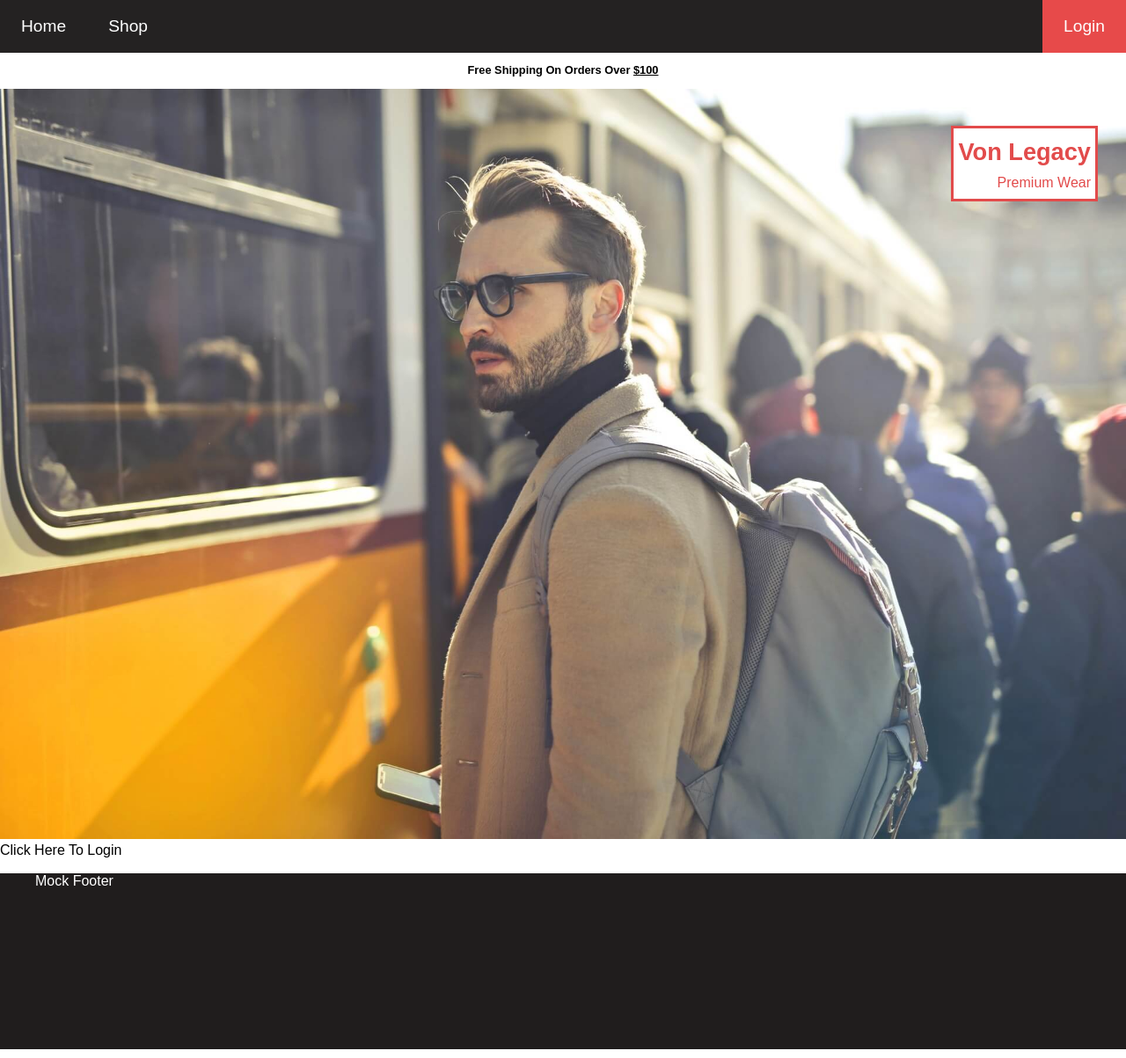
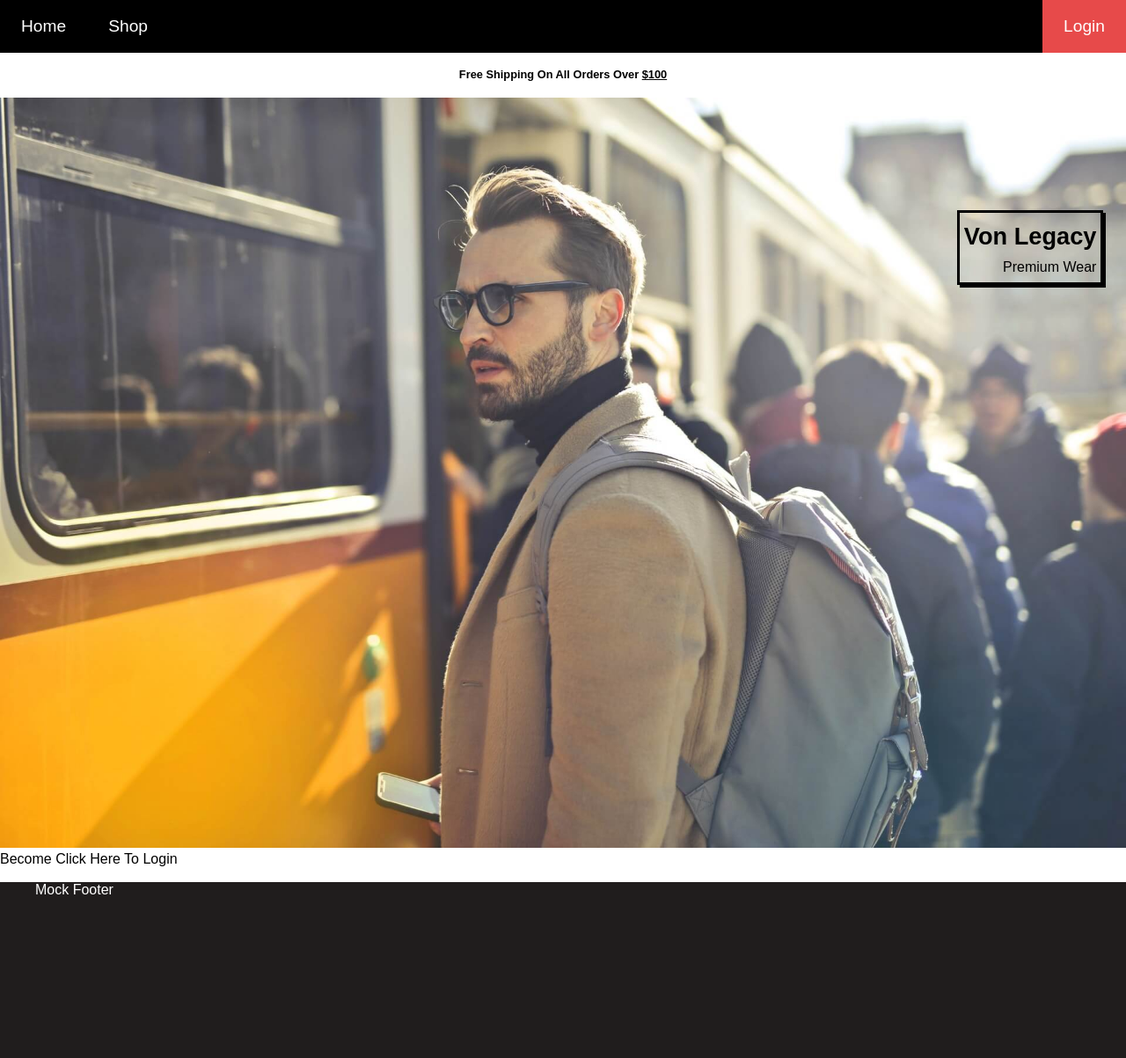
Before and after one commit to VividCoder7777/ChatFormClient, a React (Create React App) app: page / in a window 1280 px wide. Shown: the whole page at 88% size. Built offline with nearby package versions, Linux system fonts and the light colour scheme; no server answers; the HTML template or start-up script is replaced by a standard one.

Commit message:
'script'

```diff
--- a/src/components/home/home.jsx
+++ b/src/components/home/home.jsx
@@ -14,18 +14,20 @@ class Home extends Component {
 			<div id="container">
 				<div id="sales-pitch">
 					<p>
-						Free Shipping On Orders Over <span className="underline">$100</span>
+						Free Shipping On All Orders Over <span className="underline">$100</span>
 					</p>
 				</div>
 				<div id="banner">
 					<div id="banner-text">
-						<h1 id="company-name">Von Legacy</h1>
+						<h1>Von Legacy</h1>
 						<p>Premium Wear</p>
 					</div>
 					<img src={banner} />
 				</div>
-				<div>
-					<Link to="/login">Click Here To Login</Link>
+				<div id="wardrobe">
+					<div>
+						<Link to="/login">Become Click Here To Login</Link>
+					</div>
 				</div>
 			</div>
 		);
--- a/src/components/home/home.scss
+++ b/src/components/home/home.scss
@@ -13,6 +13,8 @@ $desktop: 450px;
 		text-align: center;
 		font-weight: bold;
 		font-size: 0.8rem;
+		padding-top: 5px;
+		padding-bottom: 5px;
 	}
 
 	#banner {
@@ -25,17 +27,17 @@ $desktop: 450px;
 
 		#banner-text {
 			position: absolute;
-			top: 5%;
-			right: 2.5%;
+			top: 15%;
+			right: 2%;
 			text-align: right;
 			font-family: 'Exo', sans-serif;
-			color: rgb(226, 75, 75);
+			color: rgb(0, 0, 0);
 			line-height: 1.6;
 			box-sizing: border-box;
 			padding: 5px;
-			border: 3px solid rgb(226, 75, 75);
-			background: white;
-			opacity: 1;
+			border: 3px solid rgb(0, 0, 0);
+			box-shadow: 3px 3px;
+
 			#company-name {
 				font-weight: bold;
 			}
@@ -49,4 +51,17 @@ $desktop: 450px;
 			}
 		}
 	}
+
+	#company {
+		text-align: center;
+		background: white;
+		color: black;
+		padding-top: 5px;
+		padding-bottom: 5px;
+		p {
+			margin: 0;
+			padding: 1rem 0;
+			font-family: 'Exo', sans-serif;
+		}
+	}
 }
--- a/src/components/navigation/navigation.scss
+++ b/src/components/navigation/navigation.scss
@@ -69,7 +69,7 @@ $nav-color: rgb(231, 74, 74);
 }
 
 .black {
-	background: rgb(36, 34, 34);
+	background: black;
 }
 
 #side {
```
